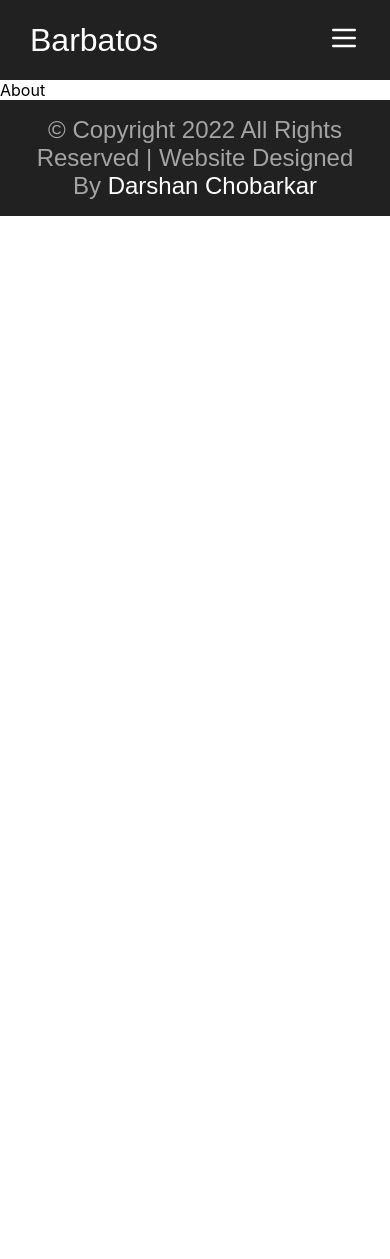
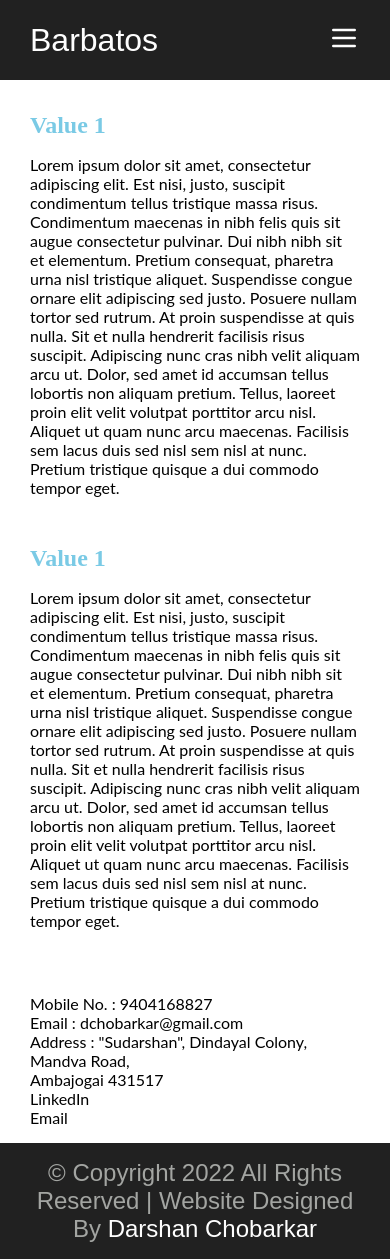
Before and after one commit to dchobarkar/Gopalkar-Company, a React (Create React App) app: page /about in a window 390 px wide. Before the commit the page ends 844 px from the top, so only its background shows below. Built offline with nearby package versions, Linux system fonts and the light colour scheme.

Commit message:
About page modified

```diff
--- a/src/components/About/About.css.js
+++ b/src/components/About/About.css.js
@@ -1,3 +1,129 @@
-const AboutCSS = { root: {} };
+const AboutCSS = {
+  root: {
+    padding: "1rem 30px",
+    display: "flex",
+    justifyContent: "center",
+    alignItems: "center",
+  },
+
+  image: {
+    display: "none",
+  },
+
+  container: {
+    display: "flex",
+    flexDirection: "column",
+    justifyContent: "center",
+    alignItems: "flex-start",
+  },
+
+  header: {
+    padding: "1rem 0",
+    color: "var(--accent)",
+    fontSize: "var(--mobView-3)",
+    fontFamily: "Libre_Baskerville",
+  },
+
+  text: {
+    paddingBottom: "2rem",
+    fontSize: "var(--mobView-4)",
+    fontFamily: "Lato,sans-serif",
+  },
+
+  mapBox: {
+    padding: "1rem 30px",
+    display: "flex",
+    flexWrap: "wrap",
+    justifyContent: "center",
+    alignItems: "center",
+  },
+
+  information: {
+    width: "100%",
+    display: "flex",
+    flexDirection: "column",
+    justifyContent: "center",
+    alignItems: "flex-start",
+    fontSize: "var(--mobView-4)",
+    fontFamily: "Lato,sans-serif",
+  },
+
+  map: {
+    width: "100%",
+  },
+
+  /* Tablet view */
+  "@media only screen and (min-width: 401px) and (max-width: 960px)": {
+    root: {
+      padding: "1rem 60px",
+    },
+
+    image: {
+      width: "30%",
+      display: "block",
+    },
+
+    container: {
+      width: "70%",
+    },
+
+    header: {
+      fontSize: "var(--tabView-3)",
+    },
+
+    text: {
+      fontSize: "var(--tabView-4)",
+    },
+
+    mapBox: {
+      padding: "1rem 60px",
+    },
+
+    information: {
+      fontSize: "var(--tabView-4)",
+    },
+
+    map: {
+      width: "100%",
+    },
+  },
+
+  /* Desktop view */
+  "@media only screen and (min-width: 961px)": {
+    root: {
+      padding: "1rem 120px",
+    },
+
+    image: {
+      width: "30%",
+      display: "block",
+    },
+
+    container: {
+      width: "70%",
+      padding: "0 10%",
+    },
+
+    header: {
+      fontSize: "var(--desView-3)",
+    },
+
+    text: {
+      fontSize: "var(--desView-4)",
+    },
+
+    mapBox: {
+      padding: "1rem 120px",
+    },
+
+    information: {
+      fontSize: "var(--desView-4)",
+    },
+
+    map: {
+      width: "100%",
+    },
+  },
+};
 
 export default AboutCSS;
--- a/src/components/About/About.js
+++ b/src/components/About/About.js
@@ -10,7 +10,72 @@ const useStyles = makeStyles({ ...AboutCSS });
 function About() {
   const classes = useStyles();
 
-  return <div className={classes.root}>About</div>;
+  return (
+    <React.Fragment>
+      <div className={classes.root}>
+        <div className={classes.image}>
+          <img
+            alt="Darshan"
+            src="https://media-exp1.licdn.com/dms/image/C4E03AQGtWm6DYqL8dg/profile-displayphoto-shrink_100_100/0/1608177914950?e=1649894400&v=beta&t=K5D8UVR12aZTjWBd21QFcXIzr1Vh3elV3XNAJEjEodw"
+          />
+        </div>
+
+        <div className={classes.container}>
+          <h2 className={classes.header}>Value 1</h2>
+
+          <p className={classes.text}>
+            Lorem ipsum dolor sit amet, consectetur adipiscing elit. Est nisi,
+            justo, suscipit condimentum tellus tristique massa risus.
+            Condimentum maecenas in nibh felis quis sit augue consectetur
+            pulvinar. Dui nibh nibh sit et elementum. Pretium consequat,
+            pharetra urna nisl tristique aliquet. Suspendisse congue ornare elit
+            adipiscing sed justo. Posuere nullam tortor sed rutrum. At proin
+            suspendisse at quis nulla. Sit et nulla hendrerit facilisis risus
+            suscipit. Adipiscing nunc cras nibh velit aliquam arcu ut. Dolor,
+            sed amet id accumsan tellus lobortis non aliquam pretium. Tellus,
+            laoreet proin elit velit volutpat porttitor arcu nisl. Aliquet ut
+            quam nunc arcu maecenas. Facilisis sem lacus duis sed nisl sem nisl
+            at nunc. Pretium tristique quisque a dui commodo tempor eget.
+          </p>
+
+          <h2 className={classes.header}>Value 1</h2>
+
+          <p className={classes.text}>
+            Lorem ipsum dolor sit amet, consectetur adipiscing elit. Est nisi,
+            justo, suscipit condimentum tellus tristique massa risus.
+            Condimentum maecenas in nibh felis quis sit augue consectetur
+            pulvinar. Dui nibh nibh sit et elementum. Pretium consequat,
+            pharetra urna nisl tristique aliquet. Suspendisse congue ornare elit
+            adipiscing sed justo. Posuere nullam tortor sed rutrum. At proin
+            suspendisse at quis nulla. Sit et nulla hendrerit facilisis risus
+            suscipit. Adipiscing nunc cras nibh velit aliquam arcu ut. Dolor,
+            sed amet id accumsan tellus lobortis non aliquam pretium. Tellus,
+            laoreet proin elit velit volutpat porttitor arcu nisl. Aliquet ut
+            quam nunc arcu maecenas. Facilisis sem lacus duis sed nisl sem nisl
+            at nunc. Pretium tristique quisque a dui commodo tempor eget.
+          </p>
+        </div>
+      </div>
+
+      <div className={classes.mapBox}>
+        <div className={classes.information}>
+          <p>Mobile No. : 9404168827</p>
+          <p>Email : dchobarkar@gmail.com</p>
+          <p>
+            Address : "Sudarshan", Dindayal Colony, <br />
+            Mandva Road,
+            <br />
+            Ambajogai 431517
+          </p>
+
+          <p>LinkedIn</p>
+          <p>Email</p>
+        </div>
+
+        <div className={classes.map}></div>
+      </div>
+    </React.Fragment>
+  );
 }
 
 export default About;
```
